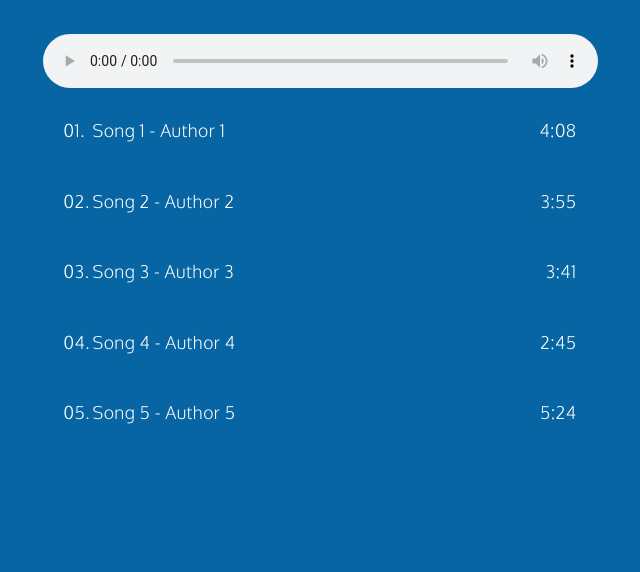
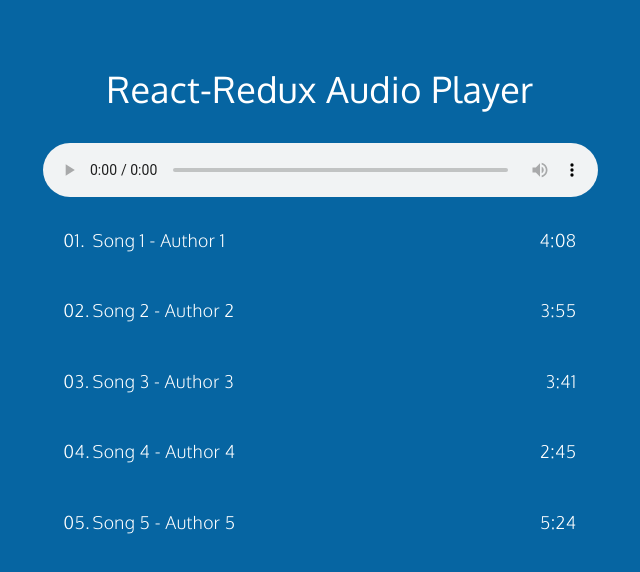
Before and after one commit to dangzo/react-redux-audio-player, a React (Create React App) app: page / in a window 1280 px wide. Shown: the top 572 px of the page, without its empty margins (320-960 px from the left). Built offline with nearby package versions, Linux system fonts and the light colour scheme.

Commit message:
Added app title

```diff
--- a/src/components/App.js
+++ b/src/components/App.js
@@ -23,6 +23,11 @@ window.removeSong = removeSong;
 const App = () => (
 	<Provider store={store}>
 		<Grid>
+			<Row>
+				<Col md={6} mdOffset={3}>
+					<h1 className="app-title">React-Redux Audio Player</h1>
+				</Col>
+			</Row>
 			<Row className="showGrid">
 				<Col md={6} mdOffset={3}>
 					<AudioPlayer />
--- a/src/index.scss
+++ b/src/index.scss
@@ -43,3 +43,14 @@ p { color: #fff; display: block; font-size: .9rem; font-weight: 400; margin: 0 0
 a, a:visited { color: #8cc3e6; outline: 0; text-decoration: underline; }
 a:hover, a:focus { color: #bbdef5; }
 p a, p a:visited { line-height: inherit; }
+
+
+
+/* App specifics
+================================================== */
+
+
+.app-title {
+	text-align: center;
+	margin: 35px;
+}
```
